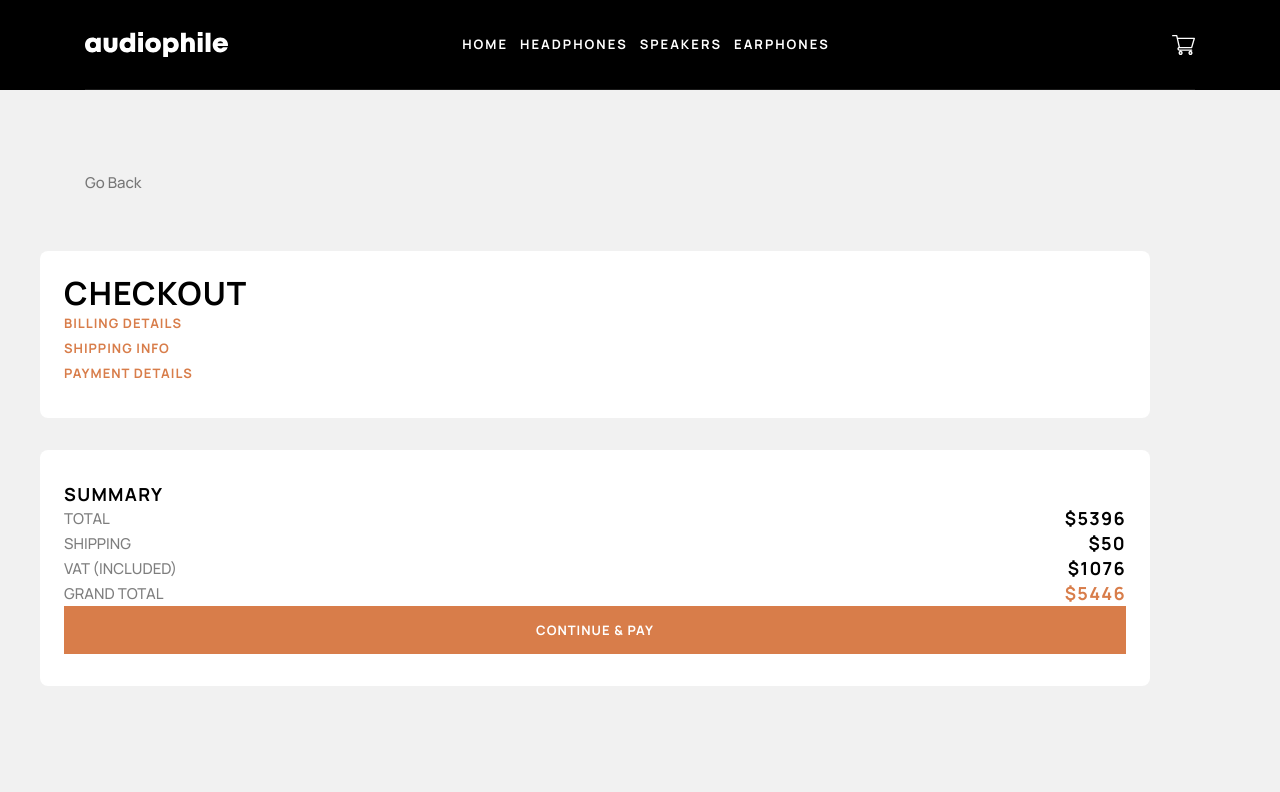
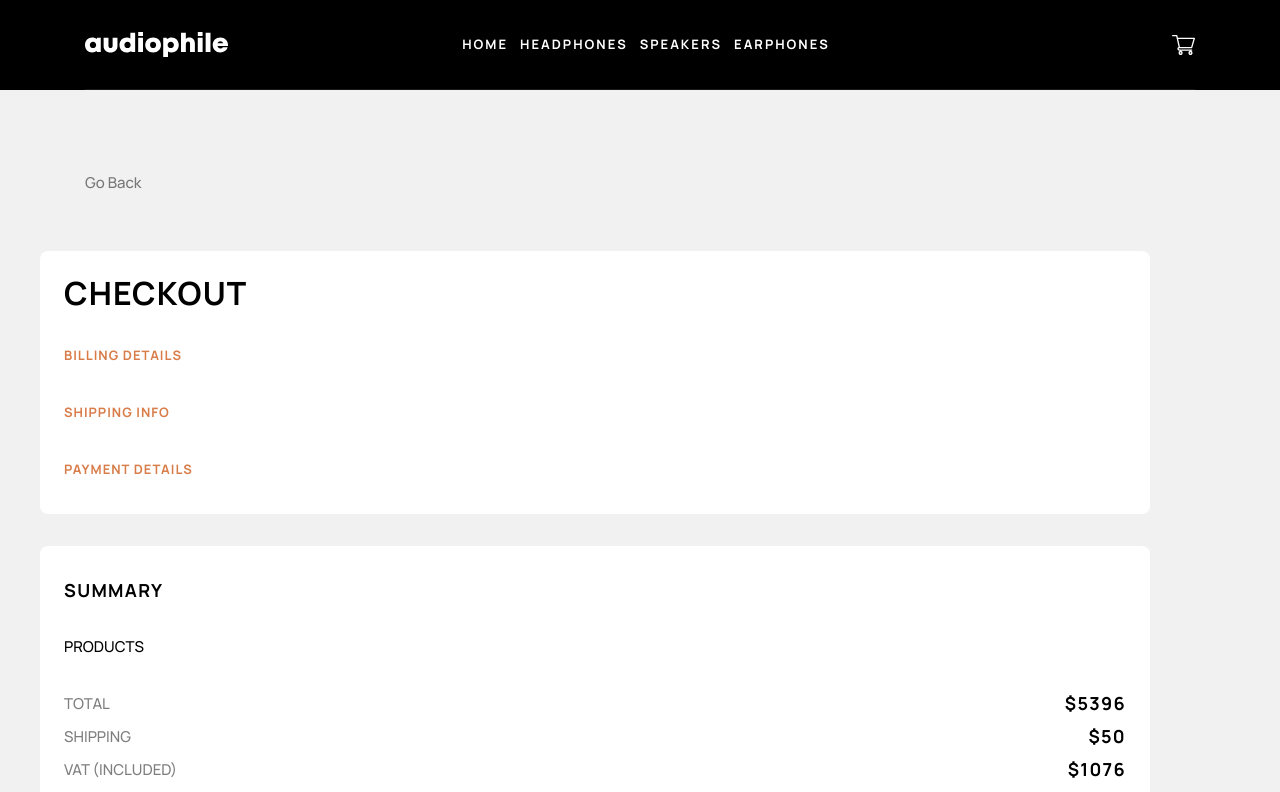
Before and after one commit to scottmotion/audiophile-ecommerce, a React (Vite) app: page /audiophile-ecommerce/checkout in a window 1280 px wide. Shown: the top 792 px of the page. Built offline with nearby package versions, Linux system fonts and the light colour scheme.

Commit message:
Update Checkout.tsx

```diff
--- a/src/pages/Checkout.tsx
+++ b/src/pages/Checkout.tsx
@@ -12,7 +12,7 @@ export default function Checkout() {
         </div>
       </nav>
       <main className="flex w-full flex-col gap-[2rem] bg-light-grey px-6 pb-24 md:px-10 md:pb-[7.25rem] lg:pb-[8.75rem]">
-        <section className="flex w-full max-w-content flex-col rounded-lg bg-white px-6 pb-8 pt-6">
+        <section className="flex w-full max-w-content flex-col gap-8 rounded-lg bg-white px-6 pb-8 pt-6">
           <h1 className="heading-5 md:heading-4">Checkout</h1>
           <div>
             <h2 className="text-subtitle">Billing Details</h2>
@@ -24,8 +24,10 @@ export default function Checkout() {
             <h2 className="text-subtitle">Payment Details</h2>
           </div>
         </section>
-        <section className="flex w-full max-w-content flex-col rounded-lg bg-white px-6 py-8 uppercase">
+        <section className="flex w-full max-w-content flex-col gap-8 rounded-lg bg-white px-6 py-8 uppercase">
           <h2 className="heading-7">Summary</h2>
+          <div>Products</div>
+          <div className="flex flex-col gap-2">
             <div className="flex justify-between">
               <p>Total</p>
               <p className="heading-7 opacity-100">$5396</p>
@@ -42,6 +44,7 @@ export default function Checkout() {
               <p>Grand Total</p>
               <p className="heading-7 text-dark-orange opacity-100">$5446</p>
             </div>
+          </div>
           <button className="btn btn-1 w-full"> Continue & Pay</button>
         </section>
       </main>
```
Lines whose indentation alone changed are shown as unchanged.
